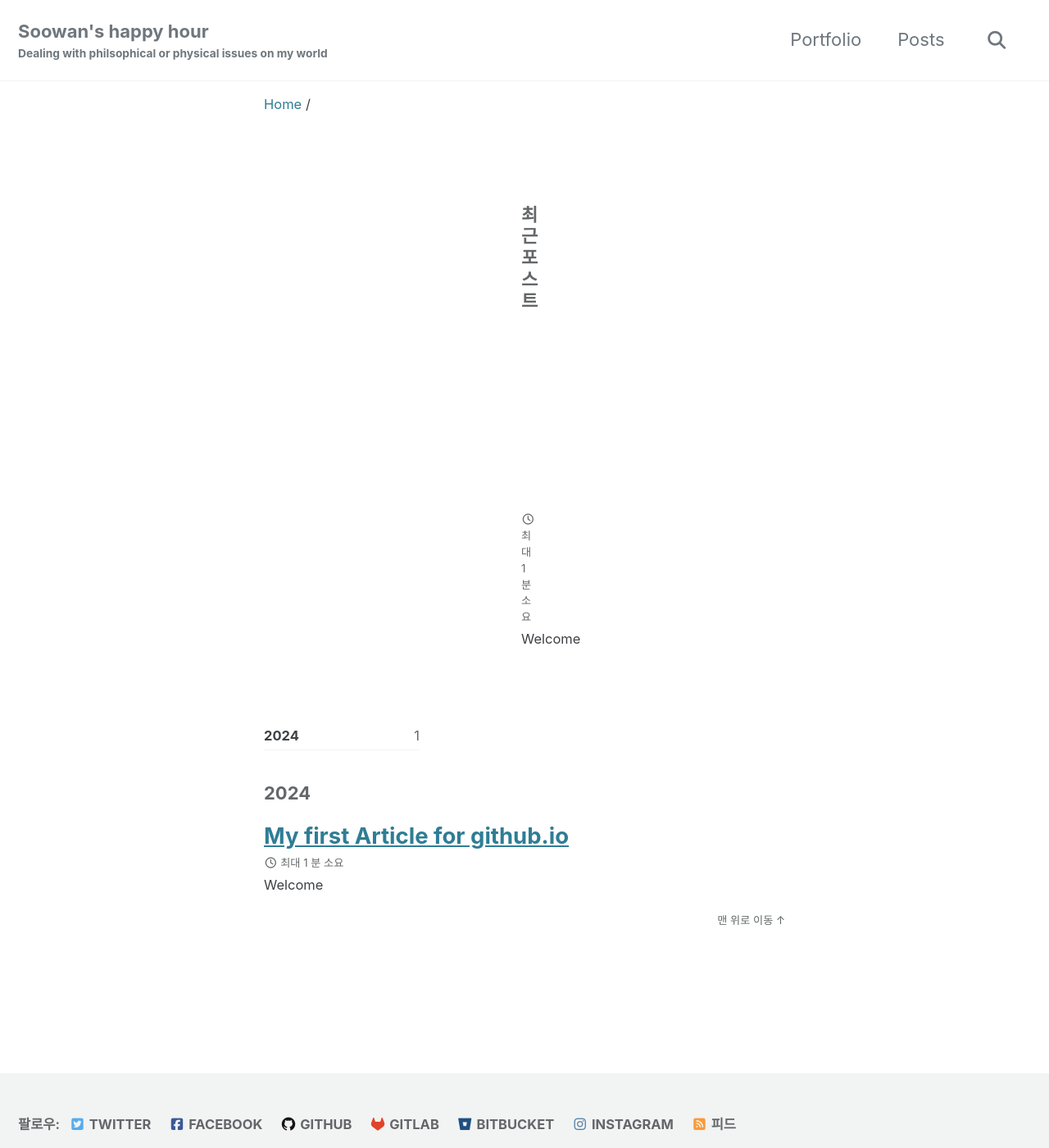
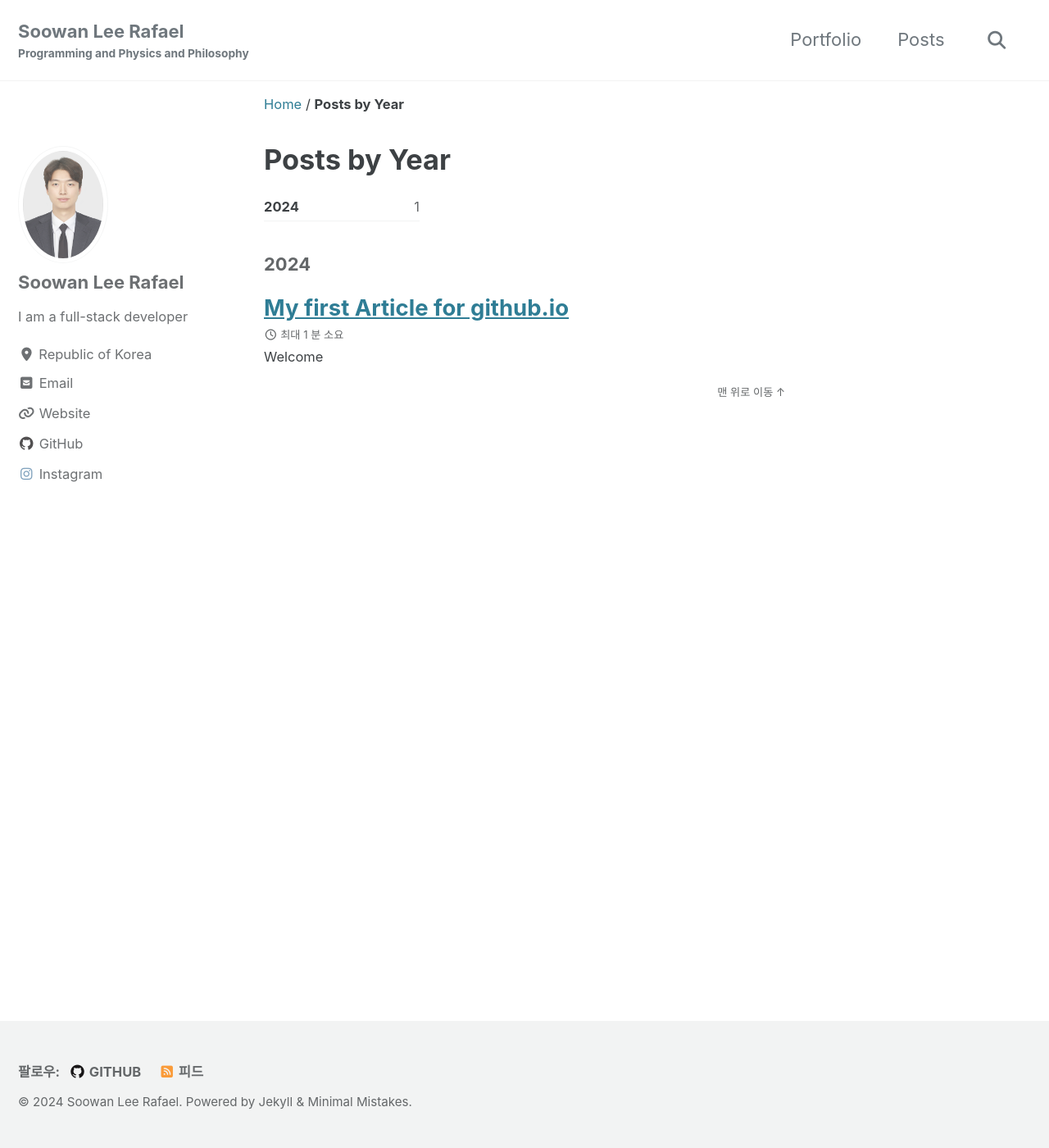
Before and after one commit to Rafael-Lee-SW/Rafael-Lee-SW.github.io, a Jekyll site: the page built from _pages/year-archive.md, in a window 1280 px wide and 1400 px high. Shown: the whole window at 82% size. Built offline with Jekyll 4.4.1, drawn with Linux system fonts in a browser that asks for light colours; cached includes are drawn as plain includes.

Commit message:
feat : change the name and main feature of the code

```diff
--- a/_config.yml
+++ b/_config.yml
@@ -17,13 +17,13 @@
 # Site Settings
 locale                   : "ko"
 rtl                      : # true, false (default) # turns direction of the page into right to left for RTL languages
-title                    : "Soowan's happy hour"
+title                    : "Soowan Lee Rafael"
 title_separator          : "-"
-subtitle                 : "Dealing with philsophical or physical issues on my world"
+subtitle                 : "Programming and Physics and Philosophy"
 name                     : "Soowan Rafael Lee"
 description              : "I want to read, write and think"
 url                      : "https://rafael-lee-sw.github.io/"
-baseurl                  : "/"
+baseurl                  : "/home"
 repository               : "rafael-lee-sw.github.io"
 teaser                   : "/assets/images/Soowan_300400.png"
 logo                     : # path of logo image to display in the masthead, e.g. "/assets/images/88x88.png"
@@ -72,7 +72,7 @@
 search_full_content      : # true, false (default)
 search_provider          : # lunr (default), algolia, google
 lunr:
-  search_within_pages    : # true, false (default)
+  search_within_pages    : true
 algolia:
   application_id         : # YOUR_APPLICATION_ID
   index_name             : # YOUR_INDEX_NAME
@@ -113,8 +113,8 @@
 
 # Site Author
 author:
-  name             : "Soowan"
-  avatar           : # path of avatar image, e.g. "/assets/images/bio-photo.jpg"
+  name             : "Soowan Lee Rafael"
+  avatar           : "/assets/images/soowan_face.jpg"
   bio              : "I am a full-stack developer"
   location         : "Republic of Korea"
   email            :
@@ -135,24 +135,9 @@
 # Site Footer
 footer:
   links:
-    - label: "Twitter"
-      icon: "fab fa-fw fa-twitter-square"
-      url: "none"
-    - label: "Facebook"
-      icon: "fab fa-fw fa-facebook-square"
-      url: 'none'
     - label: "GitHub"
       icon: "fab fa-fw fa-github"
       url: "https://github.com/Rafael-Lee-SW"
-    - label: "GitLab"
-      icon: "fab fa-fw fa-gitlab"
-      url: "i have but its forbidden to show"
-    - label: "Bitbucket"
-      icon: "fab fa-fw fa-bitbucket"
-      url: "none"
-    - label: "Instagram"
-      icon: "fab fa-fw fa-instagram"
-      url: "private"
 
 
 # Reading Files
@@ -312,6 +297,7 @@
       type: posts
     values:
       layout: single
+      show_data : true
       author_profile: true
       read_time: true
       comments: true
--- a/_data/navigation.yml
+++ b/_data/navigation.yml
@@ -1,7 +1,7 @@
 # main links
 main:
   - title: "Portfolio"
-    url: https://rafael-lee-sw.github.io/
+    url: /home
   - title: "Posts"
     url: /year-archive/
   # - title: "Sitemap"
--- /dev/null
+++ b/_pages/year-archive.md
@@ -0,0 +1,6 @@
+---
+title: "Posts by Year"
+permalink: /year-archive/
+layout: posts
+author_profile: true
+---
--- a/year-archive/index.md
+++ /dev/null
@@ -1,30 +0,0 @@
----
-layout: archive
----
-
-{{ content }}
-
-<ul class="taxonomy__index">
-  {% assign postsInYear = site.posts | where_exp: "item", "item.hidden != true" | group_by_exp: 'post', 'post.date | date: "%Y"' %}
-  {% for year in postsInYear %}
-    <li>
-      <a href="#{{ year.name }}">
-        <strong>{{ year.name }}</strong> <span class="taxonomy__count">{{ year.items | size }}</span>
-      </a>
-    </li>
-  {% endfor %}
-</ul>
-
-{% assign entries_layout = page.entries_layout | default: 'list' %}
-{% assign postsByYear = site.posts | where_exp: "item", "item.hidden != true" | group_by_exp: 'post', 'post.date | date: "%Y"' %}
-{% for year in postsByYear %}
-  <section id="{{ year.name }}" class="taxonomy__section">
-    <h2 class="archive__subtitle">{{ year.name }}</h2>
-    <div class="entries-{{ entries_layout }}">
-      {% for post in year.items %}
-        {% include archive-single.html type=entries_layout %}
-      {% endfor %}
-    </div>
-    <a href="#page-title" class="back-to-top">{{ site.data.ui-text[site.locale].back_to_top | default: 'Back to Top' }} &uarr;</a>
-  </section>
-{% endfor %}
```
Also changed, not shown: _posts/2024-09-03-First-Article.md (+1 -1 lines), assets/images/Soowan_300400.png (deleted), assets/images/soowan_face.jpg (added).
